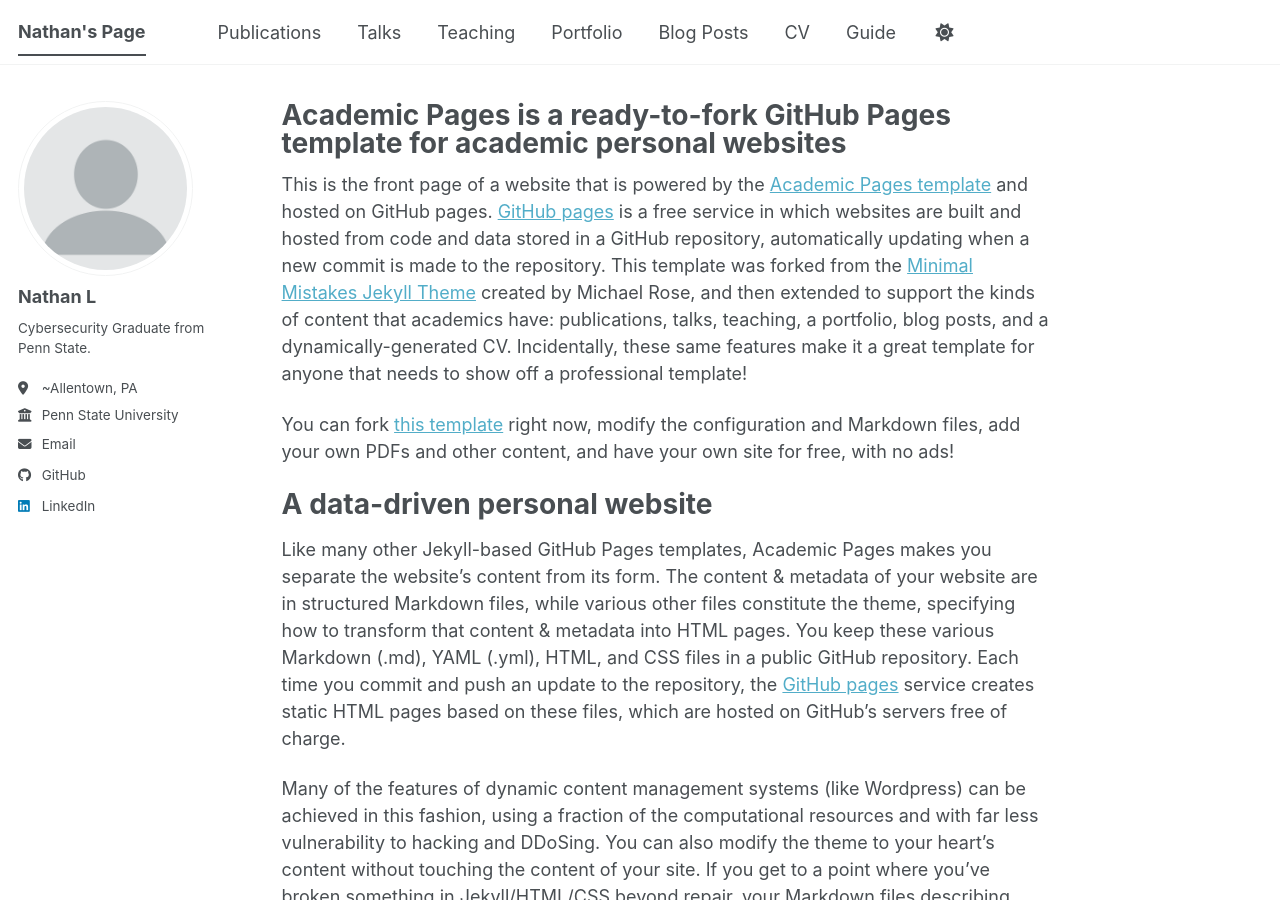
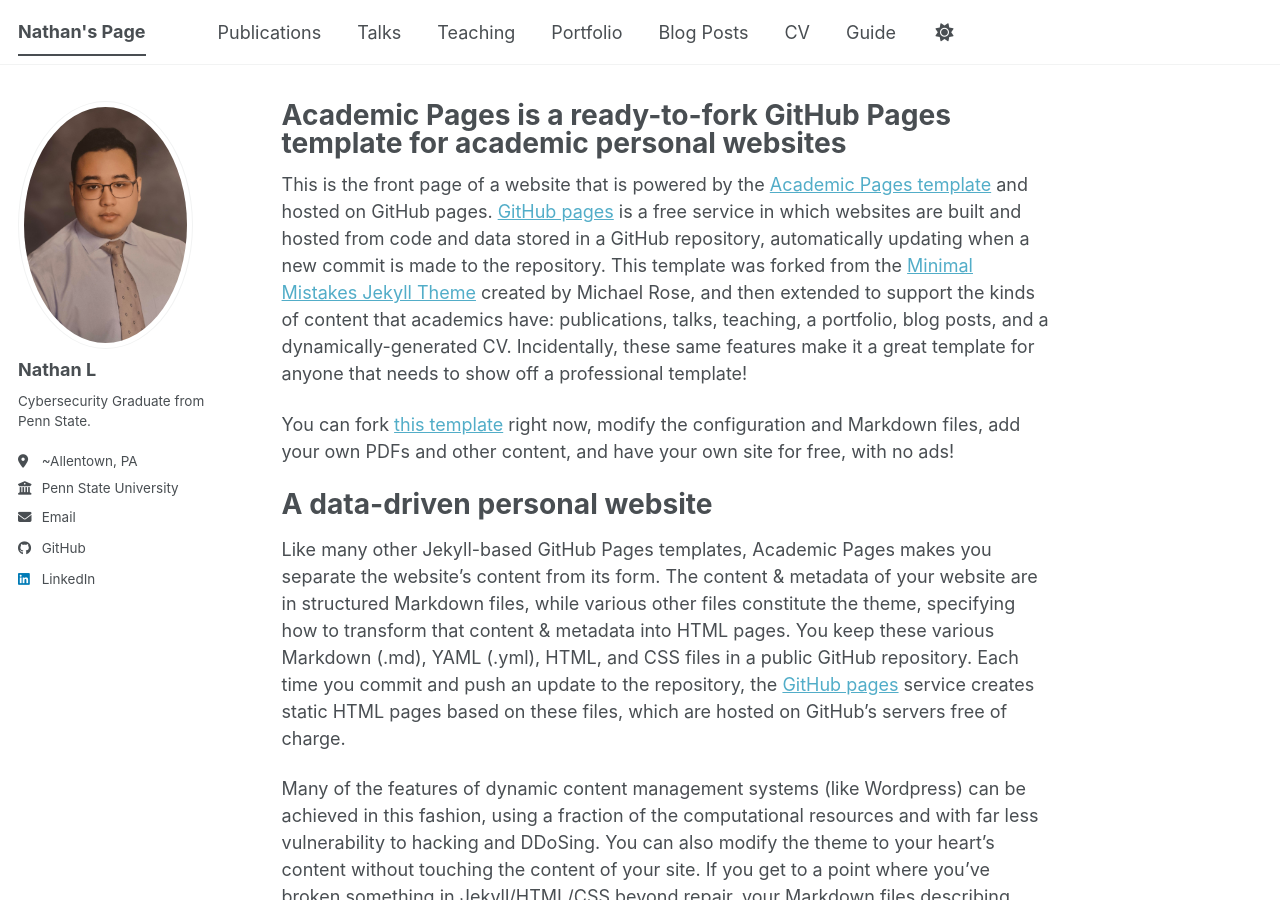
Before and after one commit to d-nl/d-nl.github.io, a Jekyll site: the page built from _pages/about.md, in a window 1280 px wide and 900 px high. Built offline with Jekyll 4.4.1, drawn with Linux system fonts in a browser that asks for light colours; a script bundle is joined from its source files by our own code; library files that are not in the unit come from our copies.

Commit message:
Update _config.yml

```diff
--- a/_config.yml
+++ b/_config.yml
@@ -26,7 +26,7 @@
 #               Additional customization can be done by editing /_includes/author-profile.html
 author:
   # Biographic information
-  avatar           : "profile.png"
+  avatar           : "profile2.jpeg"
   name             : "Nathan L"
   pronouns         : # example: "she/her"
   bio              : "Cybersecurity Graduate from Penn State."
```
